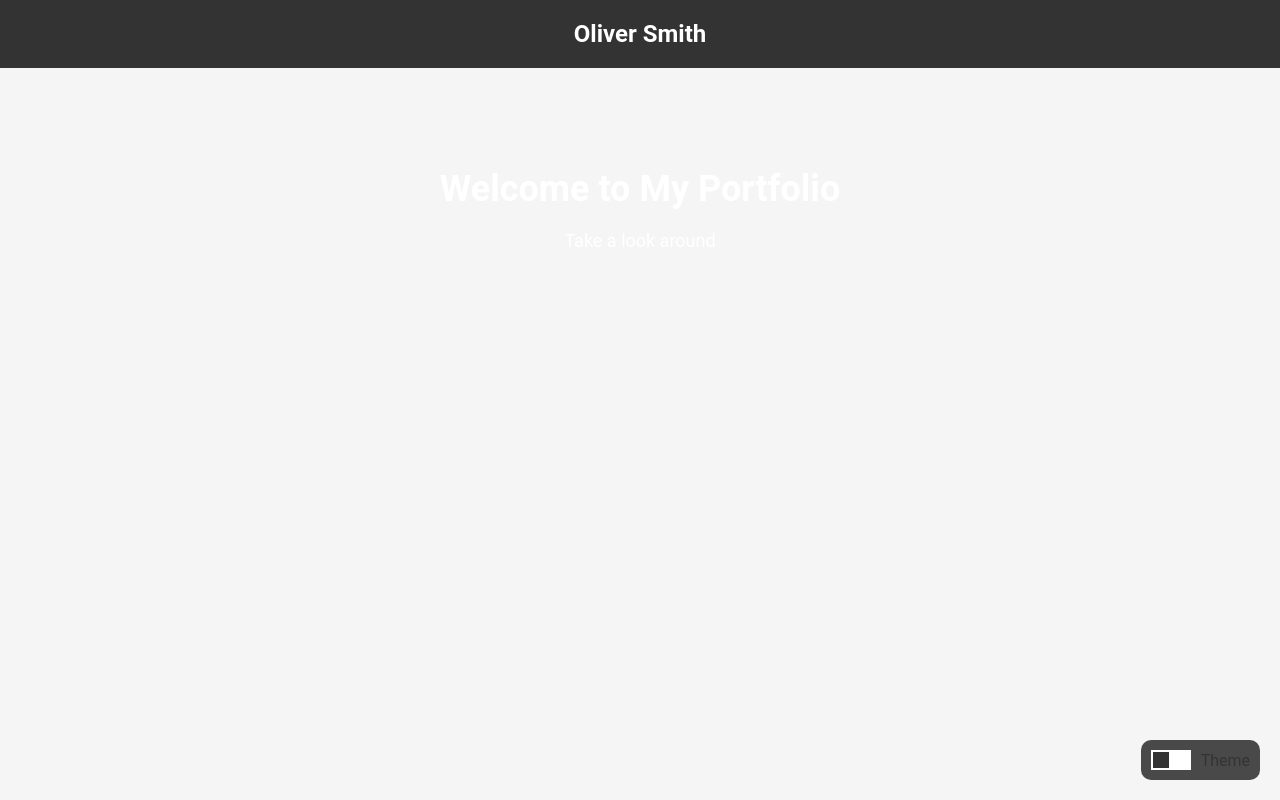
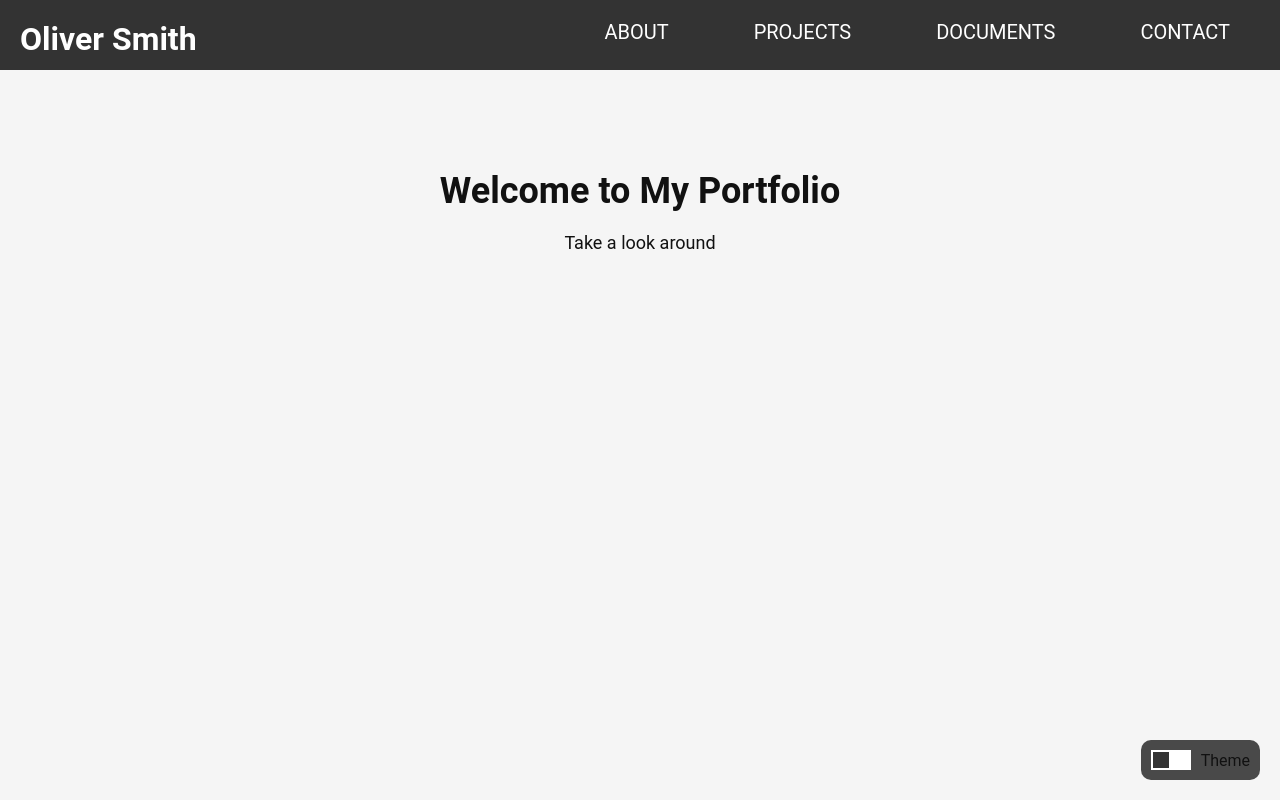
Before and after one commit to Batmxn/Website, a plain HTML site: page index.html in a window 1280 px wide. Drawn offline with Linux system fonts and the light colour scheme.

Commit message:
nav bar and theme fix

```diff
--- a/index.html
+++ b/index.html
@@ -8,10 +8,17 @@
 </head>
 <body>
     <header>
+        <div class="container">
+            <h1>Oliver Smith</h1>
+        </div>
         <nav>
-            <div class="container">
-                <h1>Oliver Smith</h1>
-            </div>
+            <ul class="nav-links">
+                <li><a href="about.html">About</a></li>
+                <li><a href="projects.html">Projects</a></li>
+                <li><a href="documents.html">Documents</a></li>
+                <li><a href="contact.html">Contact</a></li>
+
+            </ul>
         </nav>
     </header>
 
@@ -33,5 +40,6 @@
     </div>
 
     <script src="script.js"></script>
+
 </body>
 </html>
--- a/styles.css
+++ b/styles.css
@@ -2,27 +2,28 @@
 * {
     margin: 0;
     padding: 0;
-    box-sizing: border-box;
+
 }
 
 /* Basic styles */
 body {
     font-family: 'Roboto', Arial, sans-serif; /* Roboto as the default font */
     background-color: #f5f5f5; /* Default background color */
-    transition: background-color 0.3s ease;
-    color: #333; /* Default text color */
+    transition: background-color 0.3s ease, color 0.3s ease; /* Transition both background and text color */
+    color: #000; /* Default text color */
 }
 
 .container {
-    max-width: 1200px;
-    margin: 0 auto;
+    max-width: 1400px;
     padding: 0 20px;
 }
 
 header {
     background-color: #333; /* Header background color */
     color: #fff; /* Header text color */
-    padding: 20px 0;
+    padding: 30px 0;
+    padding-top: 20px;
+    padding-bottom: 50px;
 }
 
 nav {
@@ -32,7 +33,7 @@ nav {
 }
 
 nav h1 {
-    font-size: 24px;
+    font-size: 25px;
 }
 
 /* Styling for the hero section */
@@ -42,7 +43,6 @@ nav h1 {
     background-position: center;
     text-align: center;
     padding: 100px 0;
-    color: #fff; /* Text color in both light and dark mode */
 }
 
 .hero h2 {
@@ -121,6 +121,43 @@ input:checked + .slider:before {
     transform: translateX(20px); /* Move the slider button to the right when in dark mode */
 }
 
+/* Text color in dark mode */
+body.dark-mode {
+    color: #fff; /* Text color in dark mode */
+}
+
+/* Text color in light mode */
+body:not(.dark-mode) {
+    color: #111; /* Text color in light mode */
+}
+
 .toggle-label {
     margin-left: 10px;
 }
+nav {
+    float: right;
+}
+
+nav ul {
+    padding: 0;
+    list-style: none;
+}
+
+nav li {
+    float: left;
+    margin-left:  35px;
+    padding-right: 50px;
+}
+
+nav a {
+    color: #fff;
+    text-decoration: none;
+    text-transform: uppercase;
+    font-family: 'Roboto', Arial, sans-serif;
+    font-size: 20px;
+}
+
+h1 {
+    float: left;
+
+}
```
Also changed, not shown: about.html (added, +41 -0 lines).
